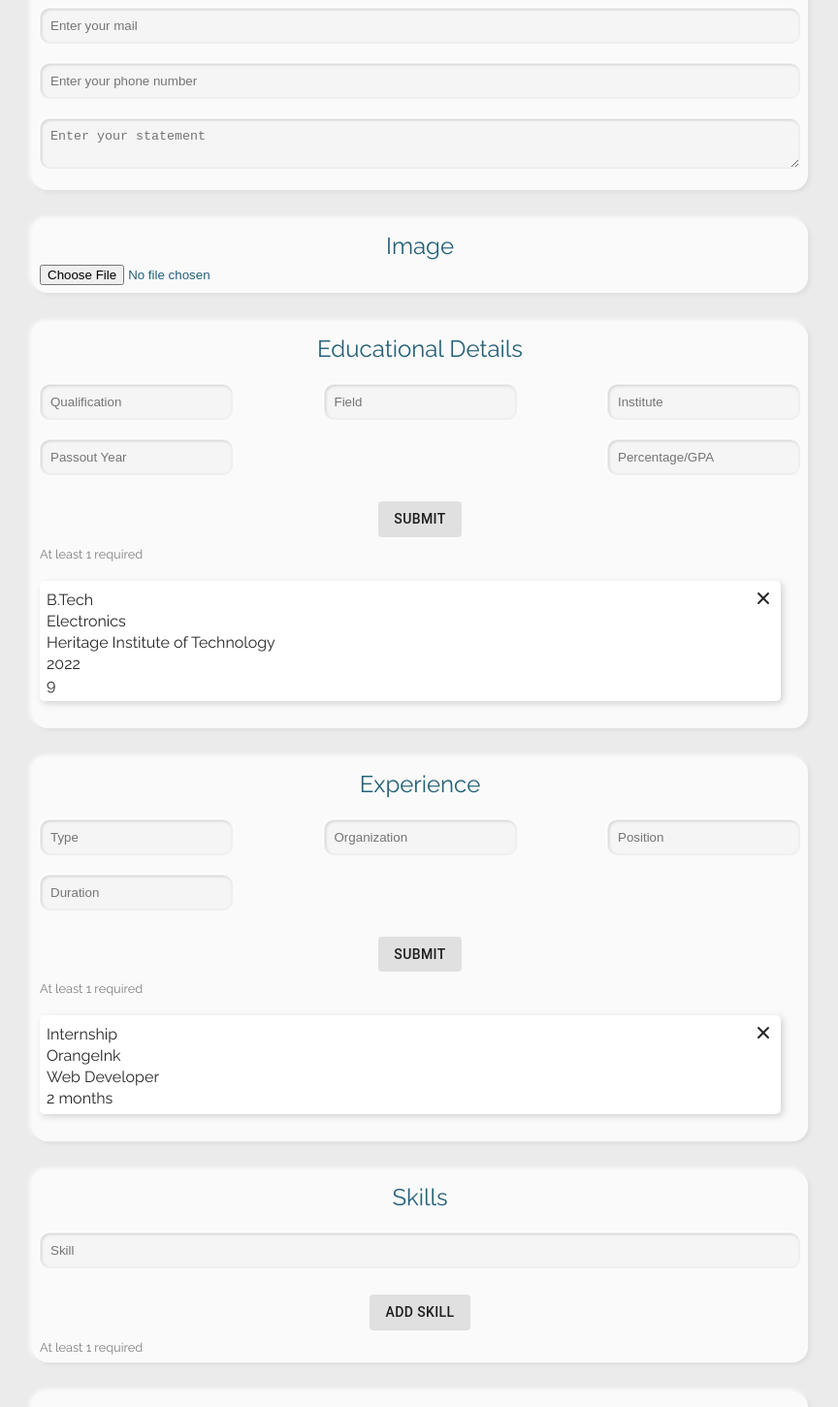
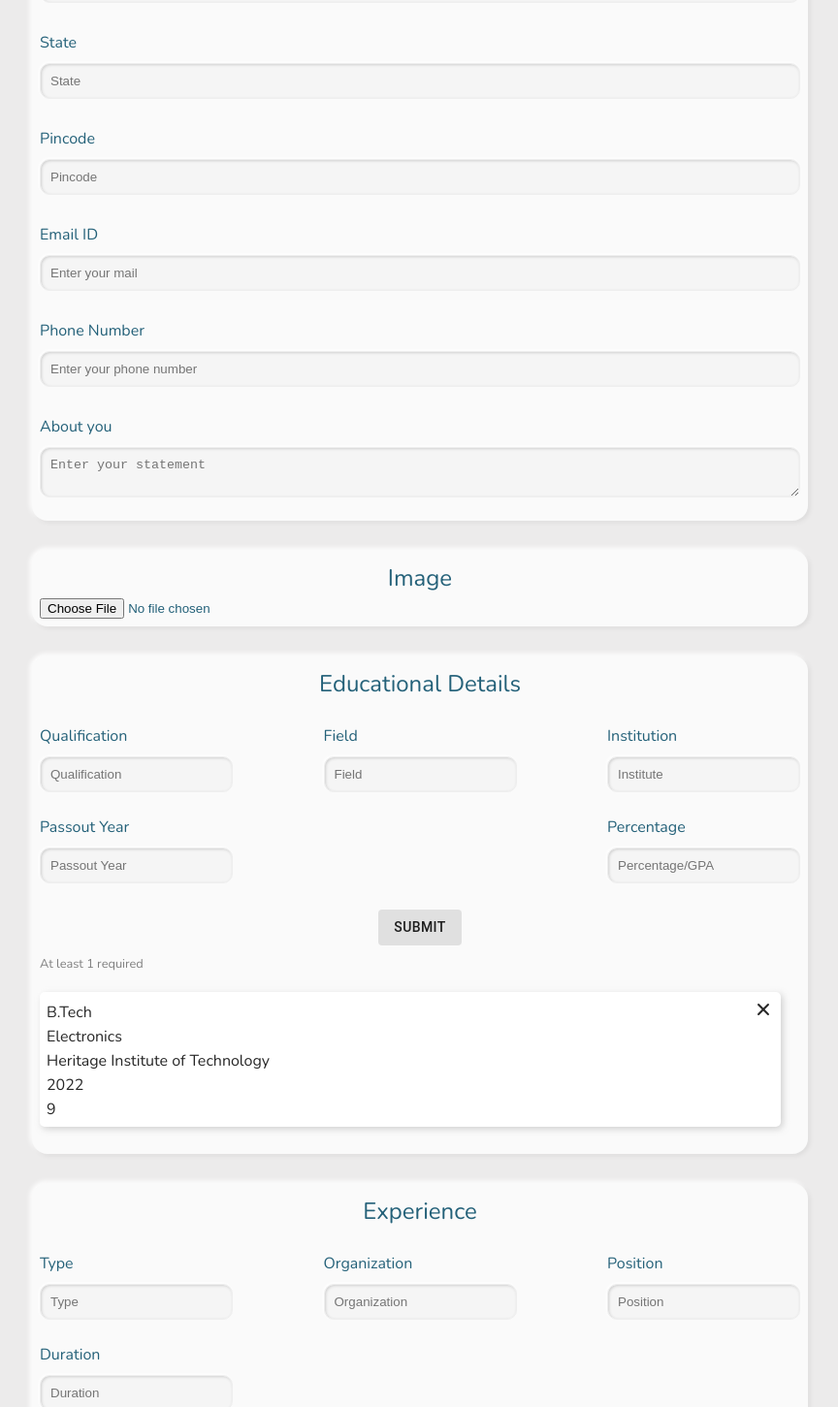
Before and after one commit to SBhattacharya45/resume-builder, a React (Create React App) app: page /form in a window 1280 px wide. Shown: the part 420-1871 px from the top of the page at 97% size, without its empty margins (207-1071 px from the left). Built offline with nearby package versions, Linux system fonts and the light colour scheme.

Commit message:
changed font and added labels to form

```diff
--- a/src/components/Input/Input.js
+++ b/src/components/Input/Input.js
@@ -13,25 +13,34 @@ const input = (props) => {
 
     switch(props.inputType) {
         case "input":
-            inputElement = <input
+    inputElement =<div className={classes.inputDiv}>
+            <label>{props.config.label}</label>
+            <input
             className={inputClasses.join(' ')}
             {...props.config}
             value={props.value}
-            onChange={props.changed} />;
+            onChange={props.changed} />
+            </div>;
         break;
         case "textarea":
-            inputElement = <textarea
+            inputElement = <div className={classes.inputDiv}>
+            <label>{props.config.label}</label>
+            <textarea
             className={inputClasses.join(' ')}
             {...props.config}
             value={props.value}
-            onChange={props.changed} />;
+            onChange={props.changed} />
+            </div>;
         break;
         default:
-            inputElement = <input
+            inputElement = <div className={classes.inputDiv}>
+            <label>{props.config.label}</label>
+            <input
             className={inputClasses.join(' ')}
             {...props.config}
             value={props.value}
-            onChange={props.changed} />;
+            onChange={props.changed} />
+            </div>;
     }
 
     return (
--- a/src/components/Input/Input.module.css
+++ b/src/components/Input/Input.module.css
@@ -9,6 +9,9 @@
     box-shadow: inset 1px 1px 3px rgb(207, 207, 207), -1px -1px 3px white;
 }
 
+.inputDiv{
+    margin-top: 20px;
+}
 
 .Input:focus{
     outline: none;
--- a/src/containers/FormContainer/FormContainer.js
+++ b/src/containers/FormContainer/FormContainer.js
@@ -164,6 +164,7 @@ class FormConatiner extends Component {
                     progress: undefined,
                 });
 
+
         } else {
             toast.error("Please fill in all required fields",{
                 position: "top-center",
@@ -186,7 +187,7 @@ class FormConatiner extends Component {
             <form>
                 {formElementArray.map(formElement => (
                      <Input
-                    className="form__input"
+                     className={classes.form__input}
                      key={formElement.id}
                      inputType={formElement.inputType}
                      value={formElement.value}
@@ -280,33 +281,49 @@ class FormConatiner extends Component {
                         <h2>Educational Details</h2>
                         <form onSubmit={this.eduSubmitHandler}>
                             <div className={classes.InputContainer}>
+                                <div className= {classes.inputBox}>
+                                    <label>Qualification</label>
                                     <input
                                     className={classes.Input}
                                     placeholder="Qualification"
                                     type="text"
                                     id= "qualification"
                                     name="qualification" required/>
+                                </div>
+                                <div className= {classes.inputBox}>
+                                    <label>Field</label>
                                     <input
                                     className={classes.Input}
                                     placeholder="Field"
                                     type="text"
                                     id= "field"
                                     name="field" required/>
+                                </div>
+                                <div className= {classes.inputBox}>
+                                    <label>Institution</label>
                                     <input
                                     className={classes.Input}
                                     placeholder="Institute"
                                     type="text"
                                     name="institute" required/>
+                                </div>
+
+                                <div className= {classes.inputBox}>
+                                    <label>Passout Year</label>
                                     <input
                                     className={classes.Input}
                                     placeholder="Passout Year"
                                     type="text"
                                     name="passout" required/>
+                                </div>
+                                <div  className= {classes.inputBox}>
+                                    <label>Percentage</label>
                                     <input
                                     className={classes.Input}
                                     placeholder="Percentage/GPA"
                                     type="text"
                                     name="grade" required/>
+                                </div>
                             </div>
                             <div className={classes.ButtonContainer}>
                                 <Button disableElevation variant="contained" className={classes.Button} type="submit">Submit</Button>
@@ -323,26 +340,38 @@ class FormConatiner extends Component {
                         <h2>Experience</h2>
                         <form onSubmit={this.expSubmitHandler}>
                             <div className={classes.InputContainer}>
+                                <div className={classes.inputBox}>
+                                    <label>Type</label>
                                     <input
                                     className={classes.Input}
                                     placeholder="Type"
                                     type="text"
                                     name="type" required/>
+                                </div>
+                                <div className={classes.inputBox}>
+                                    <label>Organization</label>
                                     <input
                                     className={classes.Input}
                                     placeholder="Organization"
                                     type="text"
                                     name="organization" required/>
+                                </div>
+                                <div className={classes.inputBox}>
+                                    <label>Position</label>
                                     <input
                                     className={classes.Input}
                                     placeholder="Position"
                                     type="text"
                                     name="position" required/>
+                                </div>
+                                <div className={classes.inputBox}>
+                                    <label>Duration</label>
                                     <input
                                     className={classes.Input}
                                     placeholder="Duration"
                                     type="text"
                                     name="duration" required/>
+                                </div>
                             </div>
                             <div className={classes.ButtonContainer}>
                                 <Button  disableElevation variant="contained" className={classes.Button} type="submit">Submit</Button>
--- a/src/containers/FormContainer/FormContainer.module.css
+++ b/src/containers/FormContainer/FormContainer.module.css
@@ -53,6 +53,8 @@
     outline: rgb(179, 179, 179) auto 1px;
 }
 
+
+
 .InputSingle {
     width: 100%;
     padding: 10px;
@@ -67,6 +69,12 @@
 
 .InputSingle:focus{
     outline: rgb(179, 179, 179) auto 1px;
+}
+
+.inputBox{
+    display: flex;
+    flex-direction: column;
+    margin-top: 15px;
 }
 
 .Button {
--- a/src/containers/Preview/Preview.js
+++ b/src/containers/Preview/Preview.js
@@ -34,7 +34,7 @@ class Preview extends Component {
                     <Button variant="outlined" color="primary" hred="/templates">
                        <ViewCompactIcon/> Choose another Template
                     </Button>
-                    <NavLink to='/form'>
+                    <NavLink to='/form' style={{ textDecoration: 'none' }}>
                         <Button variant="outlined" color="primary">
                         <EditIcon/> Edit
                         </Button>
--- a/src/index.css
+++ b/src/index.css
@@ -1,8 +1,8 @@
-@import url('https://fonts.googleapis.com/css2?family=Raleway:wght@400;700&display=swap" rel="stylesheet"');
+@import url('https://fonts.googleapis.com/css2?family=Nunito:ital,wght@0,200;0,300;0,400;0,600;0,700;0,800;0,900;1,200;1,300;1,400;1,600;1,700;1,800;1,900&display=swap');
 
  body {
   margin: 0;
-  font-family: 'Raleway', sans-serif;
+  font-family: 'Nunito', sans-serif;
   -moz-osx-font-smoothing: grayscale;
 }
 
--- a/src/store/reducers/form.js
+++ b/src/store/reducers/form.js
@@ -8,6 +8,7 @@ const initialState = {
             config: {
                 type: 'text',
                 placeholder: 'First Name',
+                label: 'First Name'
             },
             validation: {
                 required: true
@@ -21,7 +22,8 @@ const initialState = {
             value: '',
             config: {
                 type: 'text',
-                placeholder: 'Last Name'
+                placeholder: 'Last Name',
+                label: 'Last Name'
             },
             validation: {
                 required: true
@@ -35,7 +37,8 @@ const initialState = {
             value: '',
             config: {
                 type: 'text',
-                placeholder: 'City'
+                placeholder: 'City',
+                label : 'City'
             },
             validation: {
                 required: true
@@ -49,7 +52,8 @@ const initialState = {
             value: '',
             config: {
                 type: 'text',
-                placeholder: 'State'
+                placeholder: 'State',
+                label : 'State'
             },
             validation: {
                 required: true
@@ -63,7 +67,8 @@ const initialState = {
             value: '',
             config: {
                 type: 'text',
-                placeholder: 'Pincode'
+                placeholder: 'Pincode',
+                label: 'Pincode'
             },
             validation: {
                 required: true
@@ -77,7 +82,8 @@ const initialState = {
             value: '',
             config: {
                 type: 'email',
-                placeholder: 'Enter your mail'
+                placeholder: 'Enter your mail',
+                label : 'Email ID'
             },
             validation: {
                 required: true,
@@ -92,7 +98,8 @@ const initialState = {
             value: '',
             config: {
                 type: 'text',
-                placeholder: 'Enter your phone number'
+                placeholder: 'Enter your phone number',
+                label : 'Phone Number'
             },
             validation: {
                 required: true,
@@ -107,7 +114,8 @@ const initialState = {
             value: '',
             config: {
                 type: 'text',
-                placeholder: 'Enter your statement'
+                placeholder: 'Enter your statement',
+                label : 'About you'
             },
             validation: {
                 required: true
@@ -133,7 +141,6 @@ const initialState = {
     achivs: [],
     imageUrl: null,
     formIsValid: false,
-    isInputValid: false
       }
 }
 
```
Lines whose indentation alone changed are shown as unchanged.
